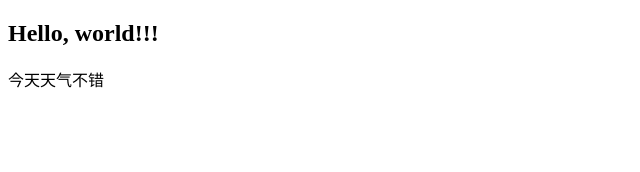
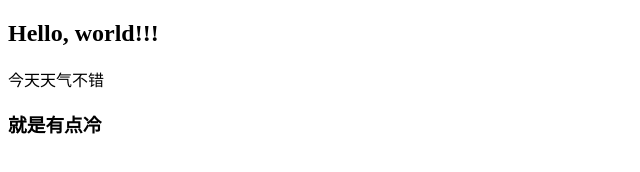
Before and after one commit to chenxiang523/learngit, a plain HTML site: page index.html in a window 1280 px wide. Shown: the whole page, without its empty margins (0-640 px from the left). Drawn offline with Linux system fonts and the light colour scheme.

Commit message:
add a tag h3

```diff
--- a/index.html
+++ b/index.html
@@ -7,5 +7,6 @@
 <body>
 	<h2>Hello, world!!!</h2>
 	<p>今天天气不错</p>
+	<h3>就是有点冷</h3>
 </body>
 </html>
```
